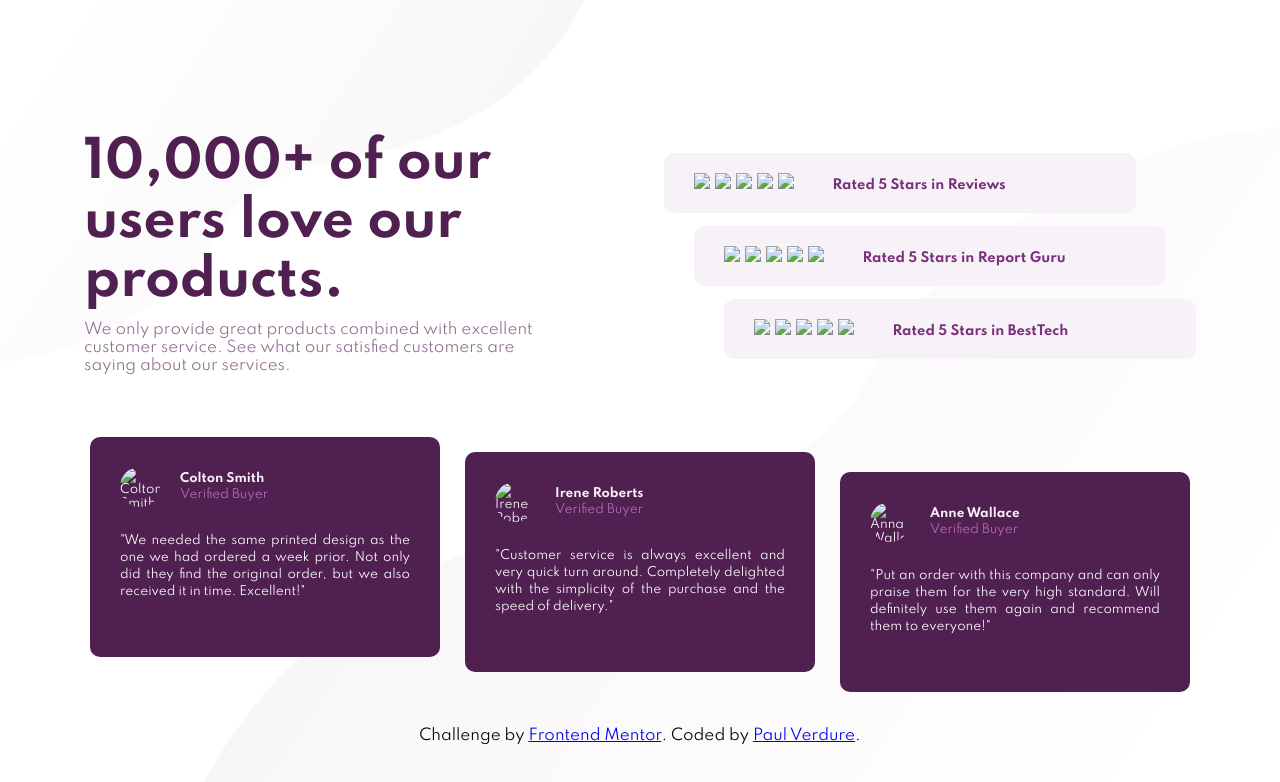
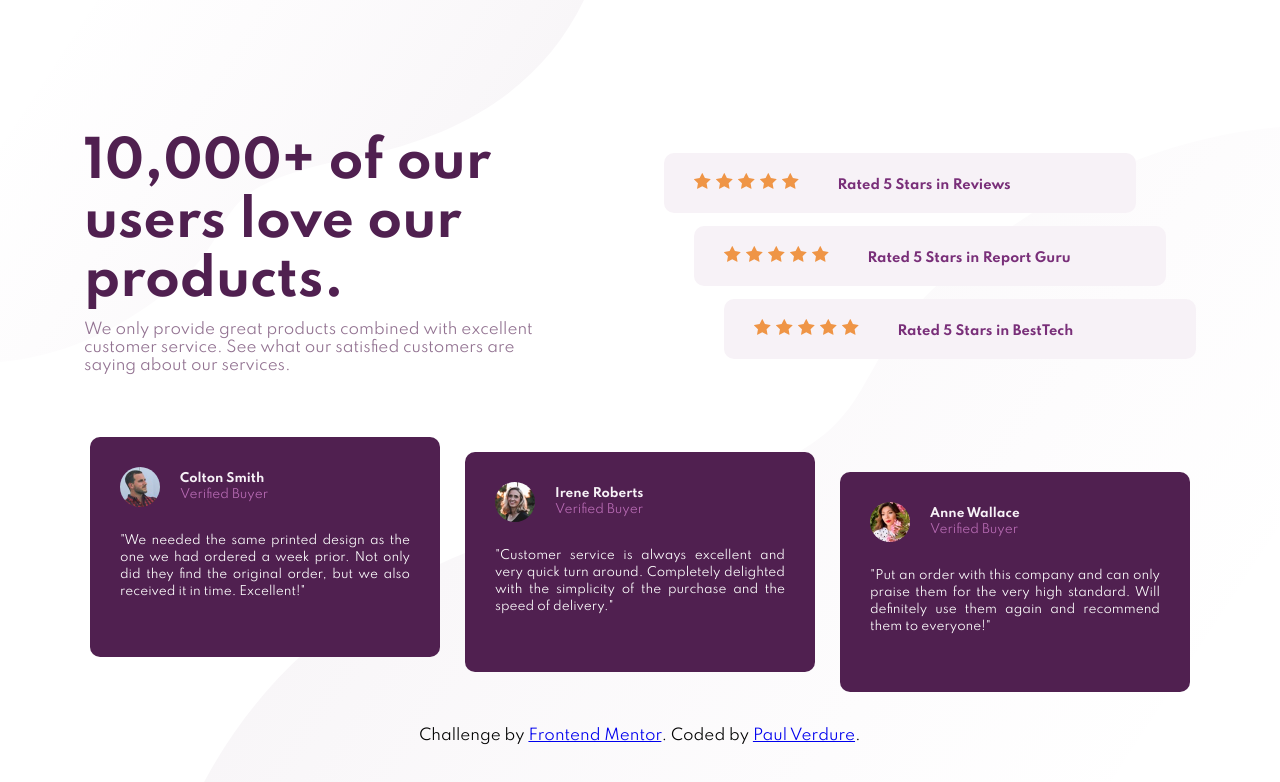
Before and after one commit to Paul-Verdure/Frontend-Mentor-Challenge-3-Social-Proof-Section, a plain HTML site: page index.html in a window 1280 px wide. Drawn offline with Linux system fonts and the light colour scheme.

Commit message:
update img src

```diff
--- a/index.html
+++ b/index.html
@@ -23,18 +23,18 @@
     </div>
 
     <div class="stars">
-    <p class="rating" id="reviews"><img class="star" src="images/icon-star.svg"><img class="star" src="images/icon-star.svg"><img class="star" src="images/icon-star.svg"><img class="star" src="images/icon-star.svg"><img class="star" src="images/icon-star.svg">
+    <p class="rating" id="reviews"><img class="star" src="icon-star.svg"><img class="star" src="icon-star.svg"><img class="star" src="icon-star.svg"><img class="star" src="icon-star.svg"><img class="star" src="icon-star.svg">
       <span>Rated 5 Stars in Reviews</span></p>
-    <p class="rating" id="guru"><img class="star" src="images/icon-star.svg"><img class="star" src="images/icon-star.svg"><img class="star" src="images/icon-star.svg"><img class="star" src="images/icon-star.svg"><img class="star" src="images/icon-star.svg">
+    <p class="rating" id="guru"><img class="star" src="icon-star.svg"><img class="star" src="icon-star.svg"><img class="star" src="icon-star.svg"><img class="star" src="icon-star.svg"><img class="star" src="icon-star.svg">
       <span>Rated 5 Stars in Report Guru</span></p>
-    <p class="rating" id="tech"><img class="star" src="images/icon-star.svg"><img class="star" src="images/icon-star.svg"><img class="star" src="images/icon-star.svg"><img class="star" src="images/icon-star.svg"><img class="star" src="images/icon-star.svg">
+    <p class="rating" id="tech"><img class="star" src="icon-star.svg"><img class="star" src="icon-star.svg"><img class="star" src="icon-star.svg"><img class="star" src="icon-star.svg"><img class="star" src="icon-star.svg">
       <span>Rated 5 Stars in BestTech</span></p>
     </div>
   </div>
     <div class="clients">
 
     <div class="customer" id="colton">
-    <img class="photo" src="images/image-colton.jpg" alt="Colton Smith">
+    <img class="photo" src="image-colton.jpg" alt="Colton Smith">
     <p class="name">Colton Smith</p>
     <p class="buyer">Verified Buyer</p>
     <p class="quote">"We needed the same printed design as the one we had ordered a week prior.
@@ -43,7 +43,7 @@
     </div>
 
     <div class="customer" id="irene">
-    <img class="photo" src="images/image-irene.jpg" alt="Irene Roberts">
+    <img class="photo" src="image-irene.jpg" alt="Irene Roberts">
     <p class="name">Irene Roberts</p>
     <p class="buyer">Verified Buyer</p>
     <p class="quote">"Customer service is always excellent and very quick turn around. Completely
@@ -51,7 +51,7 @@
     </div>
 
     <div class="customer" id="anne">
-    <img class="photo" src="images/image-anne.jpg" alt="Anna Wallace">
+    <img class="photo" src="image-anne.jpg" alt="Anna Wallace">
     <p class="name">Anne Wallace</p>
     <p class="buyer">Verified Buyer</p>
     <p class="quote">"Put an order with this company and can only praise them for the very high
```
